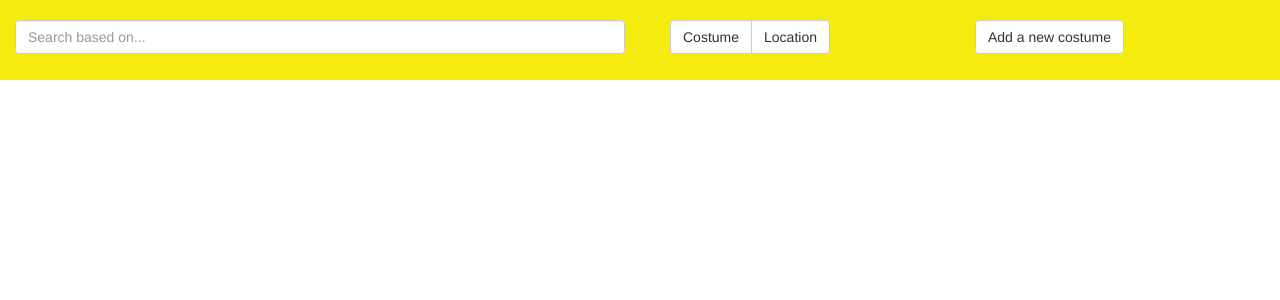
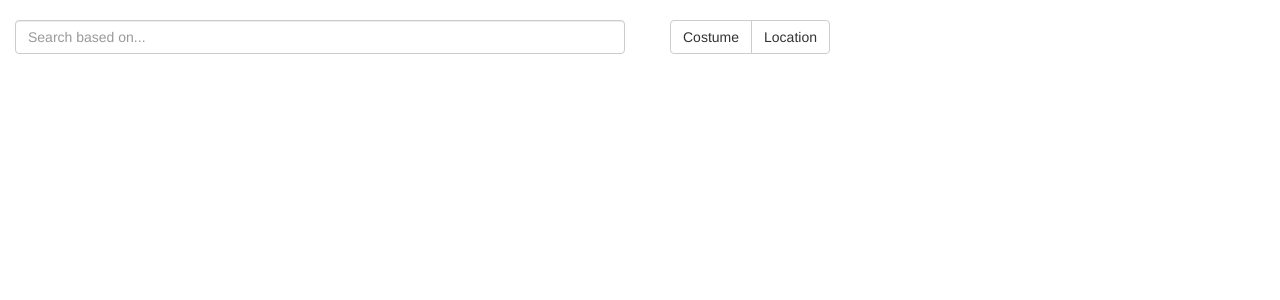
Before and after one commit to Shoshin23/Project-CostumeParty, a Django app: template ProjCostumeParty/main/templates/main/home.html in a window 1280 px wide. Shown: the top 300 px of the page. Run offline with Django 3.2, Linux system fonts and the light colour scheme; the template is opened without the code that fills it, so the values that code supplies are empty; some libraries are stand-ins or nearby versions.

Commit message:
Remove 'Add a costume' button. We really dont need that anymore.

```diff
--- a/ProjCostumeParty/main/templates/main/home.html
+++ b/ProjCostumeParty/main/templates/main/home.html
@@ -19,7 +19,7 @@
   <meta name="viewport"  content="width=device-width, inital-scale=1.0">
 </head>
 <body>
-  <div class="container-fluid" style="background:#F4EC0E">
+  <div class="container-fluid">
     <br>
     <div class="row">
     <div class="col-sm-6">
@@ -31,11 +31,7 @@
       <button type="button" class="btn btn-default">Location</button>
     </div>
     </div>
-    <div class="col-sm-3">
-      <button type="button" class="btn btn-default" data-toggle="modal" data-target="#myModal">Add a new costume</button>
-
-    </div>
-    <br><br><br>
+    <br><br>
 
   </div>
     <!-- have the map displayed here. Full page! -->
```
